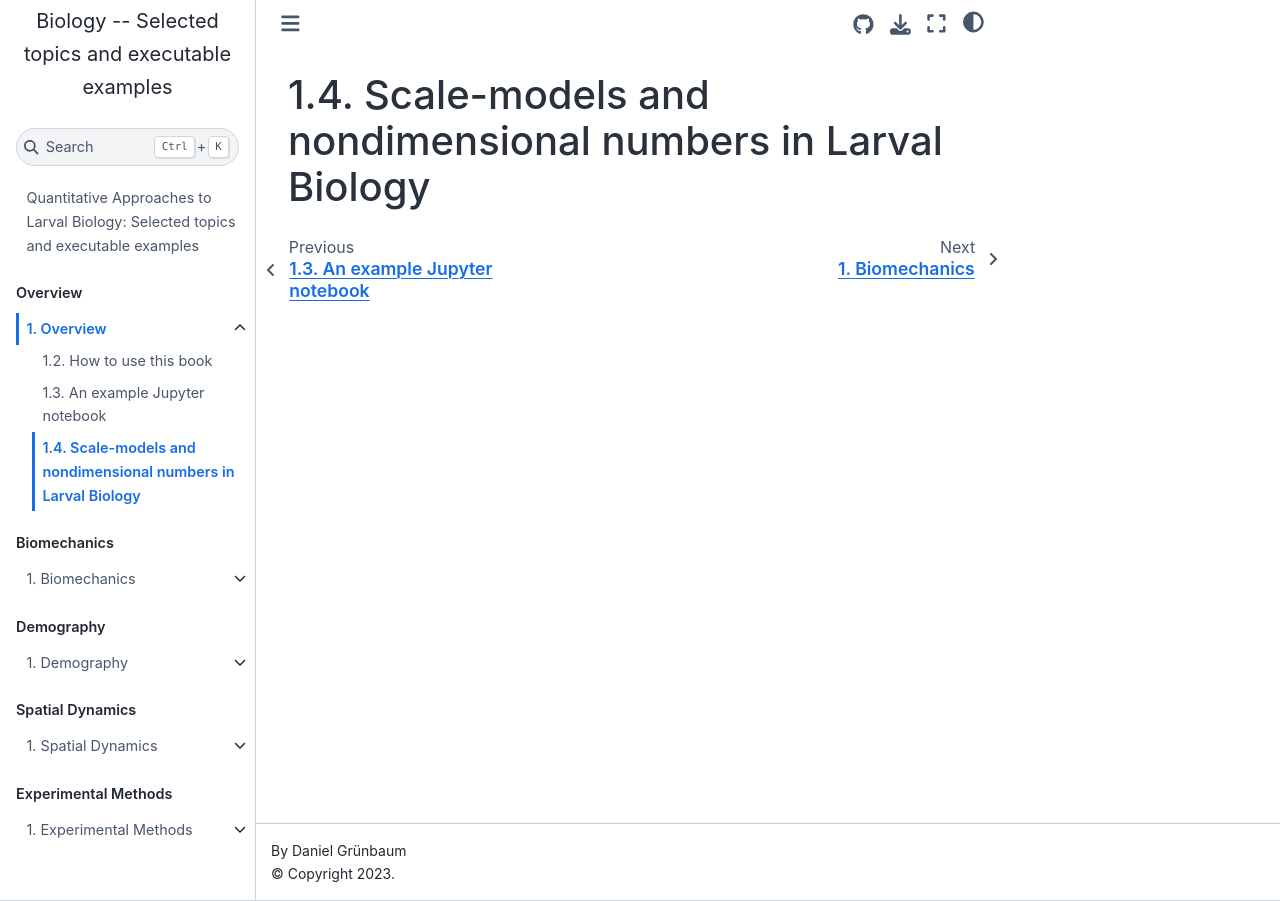
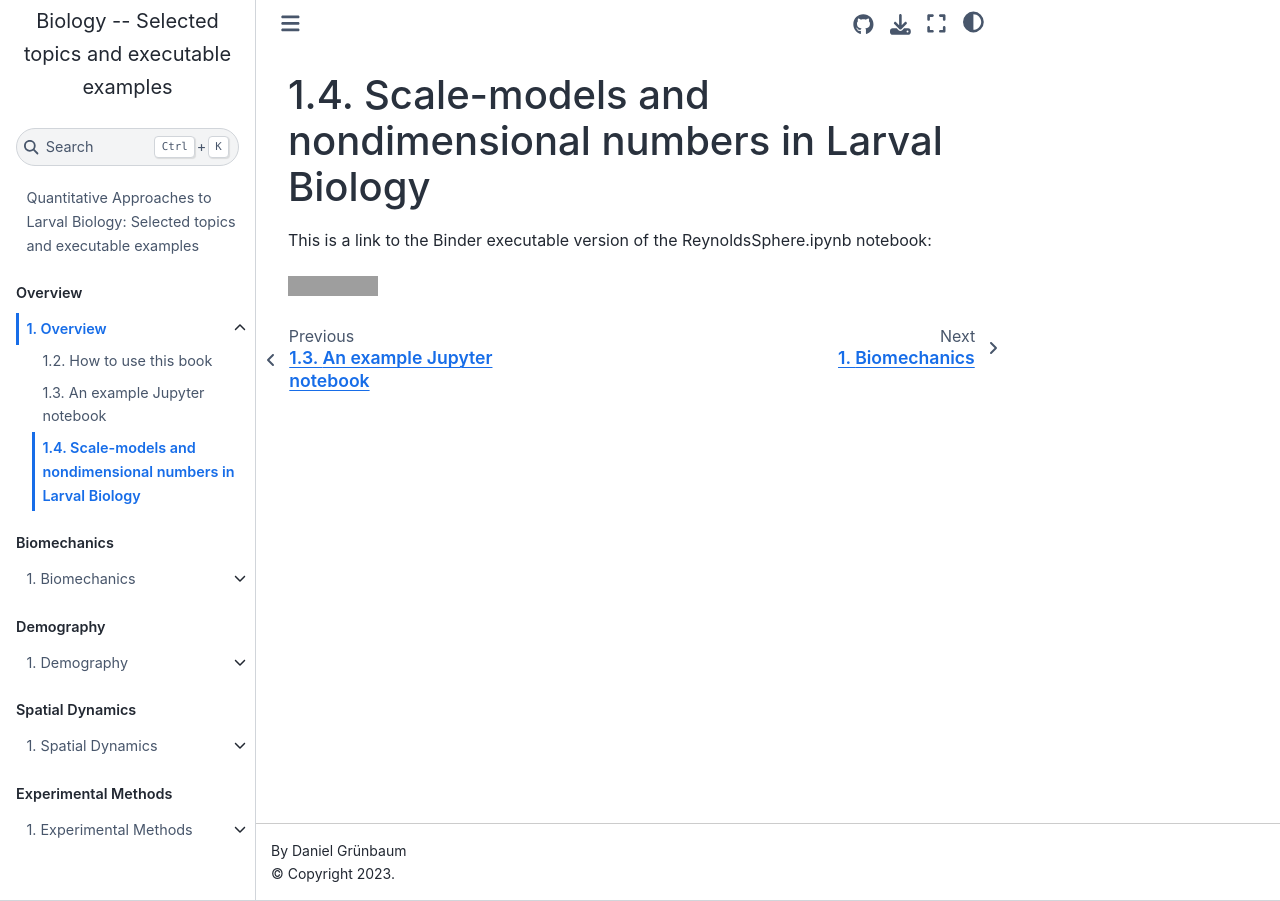
Before and after one commit to organismal-systems/quant-larval-bio, a Jupyter Book: the page built from book/content/overview/scale-models/README.md, in a window 1280 px wide. Built offline with Jupyter Book 1.0.4 settings and Sphinx 7.4.7 and the Sphinx Book theme 1.1.4, drawn with Linux system fonts in a browser that asks for light colours; pages that are not in the unit, such as notebooks, are missing from menus; grey boxes are pictures that could not be loaded.

Commit message:
Add qlb-notebooks submodule for standalong ipynbs

```diff
--- a/book/_toc.yml
+++ b/book/_toc.yml
@@ -13,6 +13,7 @@
       - file: content/overview/how-to-use/README.md
       - file: content/overview/how-to-use/example.ipynb
       - file: content/overview/scale-models/README.md
+      - file: submodules/qlb-notebooks/ReynoldsSphere.ipynb
   - caption: Biomechanics
     numbered: true
     chapters:
@@ -22,7 +23,6 @@
       sections:
       - file: content/biomechanics/mol-trans-mechs/README.md
       - file: content/biomechanics/mech-larval-swim/README.md
-      - file: content/biomechanics/mech-larval-swim/ChimeraSwim.ipynb
       - file: submodules/pyVRS/ChimeraSwim.ipynb
   - caption: Demography
     numbered: true
@@ -33,6 +33,7 @@
       - file: submodules/LarvalCloning/LarvalCloningModel.ipynb
       - file: content/demography/specialist-generalist/README.md
       - file: content/demography/stage-age-struct-pop/README.md
+      - file: submodules/CroakerASM/Croaker.ipynb
   - caption: Spatial Dynamics
     numbered: true
     chapters:
--- a/book/content/overview/scale-models/README.md
+++ b/book/content/overview/scale-models/README.md
@@ -1 +1,5 @@
 # Scale-models and nondimensional numbers in Larval Biology
+
+This is a link to the Binder executable version of the ReynoldsSphere.ipynb notebook:
+
+[![Binder](https://mybinder.org/badge_logo.svg)](https://mybinder.org/v2/gh/seastate/qlb-notebooks/main?labpath=ReynoldsSphere.ipynb)
```
Also changed, not shown: .gitmodules, book/QuantLarvalBio.bib (added).
